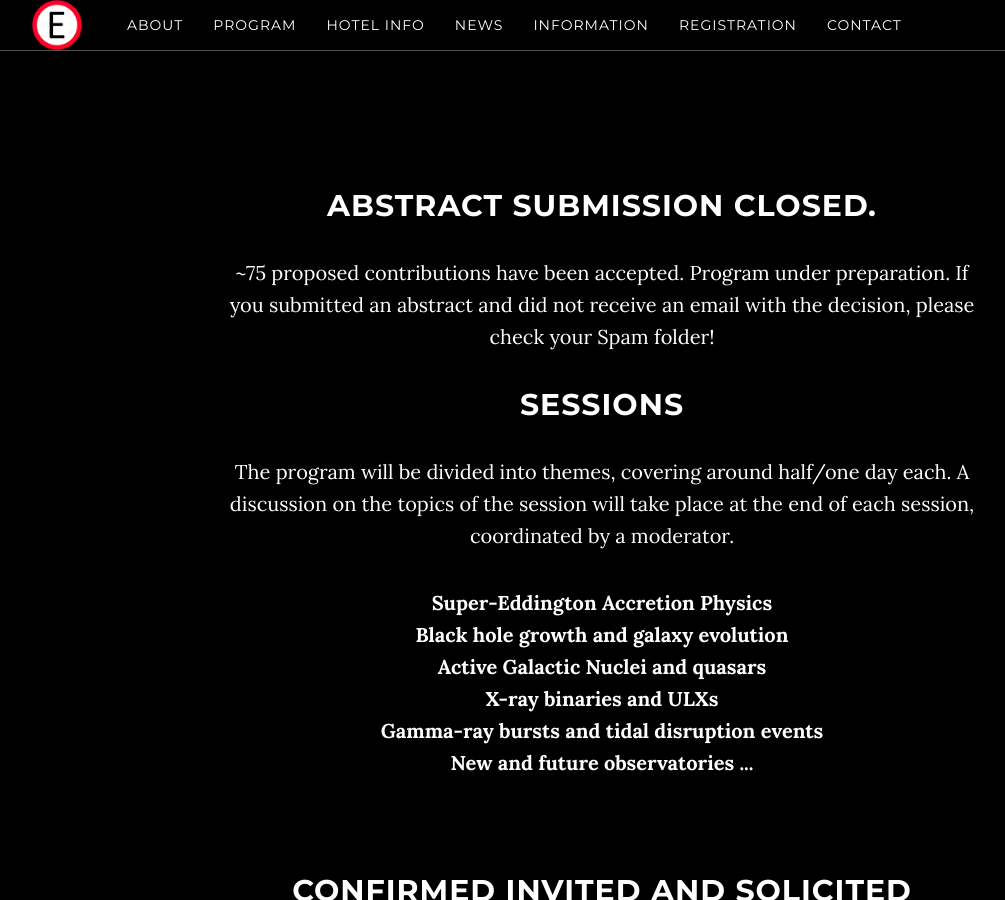
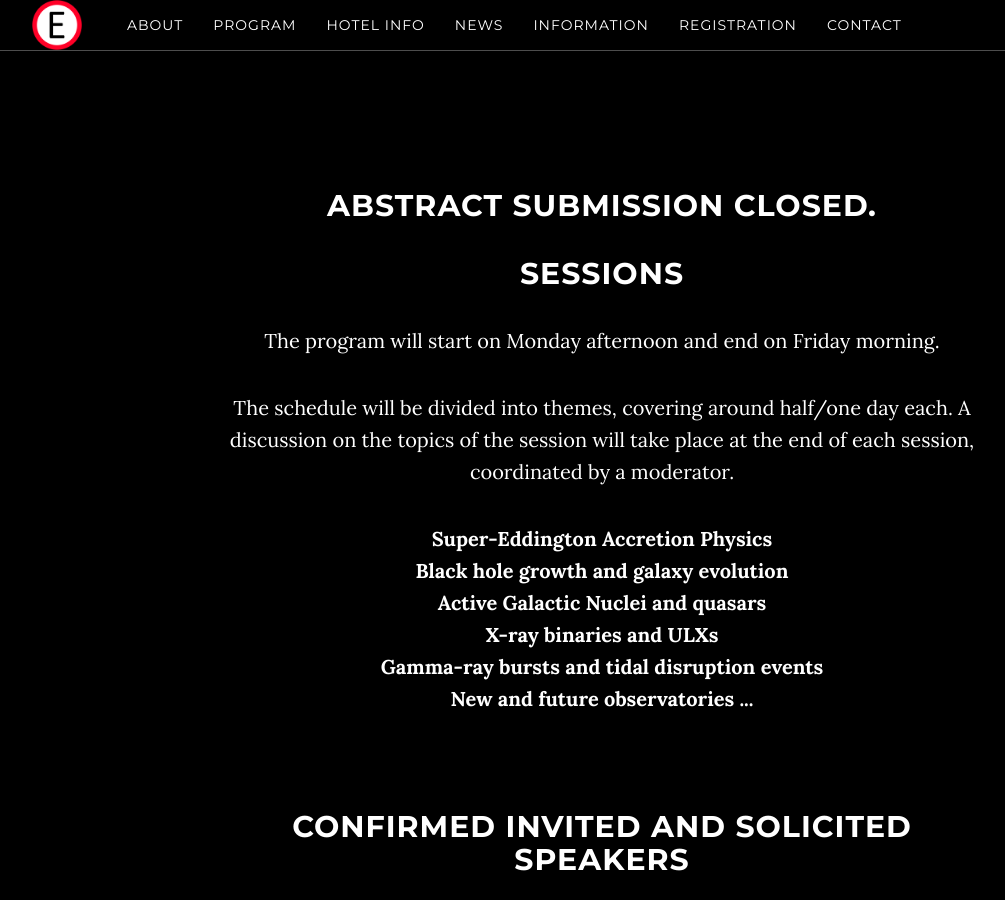
Before and after one commit to breakingthelimits/supereddington2026, a Jekyll site: the page built from index.html, in a window 1280 px wide and 900 px high, scrolled down 2106 px. Shown: the whole window, without its empty margins (38-1043 px from the left). Built offline with Jekyll 4.4.1, drawn with Linux system fonts in a browser that asks for light colours.

Commit message:
Update on program start/stop

```diff
--- a/_includes/program.html
+++ b/_includes/program.html
@@ -4,15 +4,14 @@
     <div class="col-md-8 col-md-offset-2">
         <h2>Abstract submission closed.</h2>
 
-        <p>~75 proposed contributions have been accepted. Program under preparation.
-        If you submitted an abstract and did not receive an email with the decision, please
-        check your Spam folder!</p>
-
         <h2>Sessions</h2>
 
-        <p>The program will be divided into themes, covering around half/one day each.
+        <p>The program will start on Monday afternoon and end on Friday morning.</p>
+
+        <p>The schedule will be divided into themes, covering around half/one day each.
         A discussion on the topics of the session will take place at the end of each
         session, coordinated by a moderator.</p>
+
         <p>
             <b>Super-Eddington Accretion Physics</b><br />
 
```
